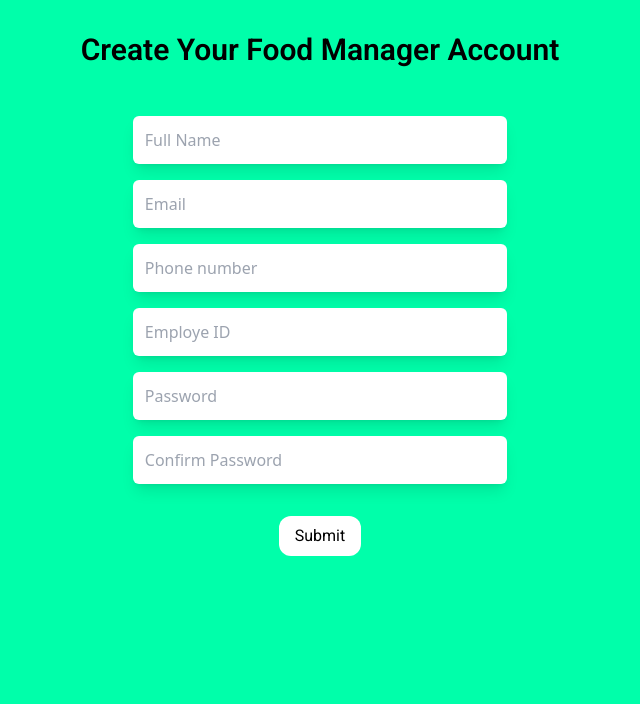
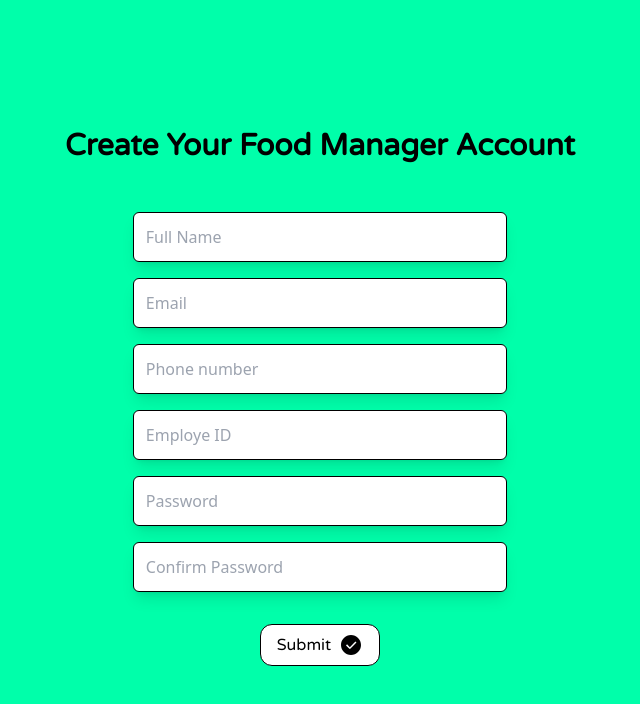
Before and after one commit to Irshad3786/HospitalFoodDelivery, a React (Vite) app in the folder frontend/: page /CreateAccount in a window 1280 px wide. Shown: the top 704 px of the page, without its empty margins (320-960 px from the left). Built offline with nearby package versions, Linux system fonts and the light colour scheme; a web font is replaced by a local one.

Commit message:
create account page upated

```diff
--- a/frontend/src/pages/Management.jsx
+++ b/frontend/src/pages/Management.jsx
@@ -43,24 +43,24 @@ function Management() {
 
 
   return (
-    <div className='w-[100%] h-screen bg-[#00FFAA]'>
+    <div className='w-full min-h-screen bg-[#00FFAA]'>
         <ToastContainer/>
 
-        {!Loader && (<div className='flex justify-center items-center p-8'>
-            <h1 className='font-roboto font-semibold text-3xl '>Create Your Food Manager Account</h1>
+        {!Loader && (<div className='flex justify-center items-center p-8 pt-32 '>
+            <h1 className=' font-bold font-Varela  text-3xl '>Create Your Food Manager Account </h1>
         </div>)}
         {!Loader && (<div>
             <Form onSubmit={ManagerDataSubmit}>
                 <div className='flex flex-col justify-center items-center p-4 gap-4 '>
-                    <input type="text" placeholder='Full Name' className='p-3 rounded-md sm:w-[30%] shadow-lg' value={Name} onChange={(e)=>{setName(e.target.value)}} />
-                    <input type="email" placeholder='Email' className='p-3 rounded-md sm:w-[30%] shadow-lg' value={Email} onChange={(e)=>{setEmail(e.target.value)}} />
-                    <input type="text" placeholder='Phone number' className='p-3 rounded-md sm:w-[30%] shadow-lg' value={PhoneNo} onChange={(e)=>{setPhoneNo(e.target.value)}}/>
-                    <input type="text" placeholder='Employe ID' className='p-3 rounded-md sm:w-[30%] shadow-lg' value={EmpId} onChange={(e)=>{setEmpId(e.target.value)}}/>
-                    <input type="password" placeholder='Password' className='p-3 rounded-md sm:w-[30%] shadow-lg' value={Password} onChange={(e)=>{setPassword(e.target.value)}} />
-                    <input type="password"  placeholder='Confirm Password' className='p-3 rounded-md sm:w-[30%] shadow-lg' value={ConfPassword} onChange={(e)=>{setConfPassword(e.target.value)}}/>
+                    <input type="text" placeholder='Full Name' className=' border border-black p-3 rounded-md sm:w-[30%] shadow-lg' value={Name} onChange={(e)=>{setName(e.target.value)}} />
+                    <input type="email" placeholder='Email' className='border border-black p-3 rounded-md sm:w-[30%] shadow-lg' value={Email} onChange={(e)=>{setEmail(e.target.value)}} />
+                    <input type="text" placeholder='Phone number' className='border border-black p-3 rounded-md sm:w-[30%] shadow-lg' value={PhoneNo} onChange={(e)=>{setPhoneNo(e.target.value)}}/>
+                    <input type="text" placeholder='Employe ID' className='border border-black p-3 rounded-md sm:w-[30%] shadow-lg' value={EmpId} onChange={(e)=>{setEmpId(e.target.value)}}/>
+                    <input type="password" placeholder='Password' className='border border-black p-3 rounded-md sm:w-[30%] shadow-lg' value={Password} onChange={(e)=>{setPassword(e.target.value)}} />
+                    <input type="password"  placeholder='Confirm Password' className='border border-black p-3 rounded-md sm:w-[30%] shadow-lg' value={ConfPassword} onChange={(e)=>{setConfPassword(e.target.value)}}/>
                 </div>
                 <div className='flex justify-center items-center p-4'>
-                    <button className='bg-white px-4 py-2 rounded-xl hover:bg-slate-400 font-roboto'>Submit</button>
+                    <button className='bg-white px-4 py-2 rounded-xl hover:bg-slate-400 font-Varela flex gap-2 justify-center items-center border border-black'>Submit<svg xmlns="http://www.w3.org/2000/svg" width="24" height="24" viewBox="0 0 24 24"><path fill="currentColor" fill-rule="evenodd" d="M12 22C6.477 22 2 17.523 2 12S6.477 2 12 2s10 4.477 10 10s-4.477 10-10 10m-1.177-7.86l-2.765-2.767L7 12.431l3.119 3.121a1 1 0 0 0 1.414 0l5.952-5.95l-1.062-1.062z"/></svg></button>
                 </div>
             </Form>
         </div>)}
--- a/frontend/src/pages/Success.jsx
+++ b/frontend/src/pages/Success.jsx
@@ -50,7 +50,7 @@ function Success() {
         </div>
 
         <div ref={successthree}>
-            <button className='bg-white p-2 shadow-lg rounded-lg px-3 font-roboto hover:bg-gray-500' onClick={()=>{
+            <button className='bg-white p-2 shadow-lg rounded-lg px-3 font-roboto hover:bg-gray-500 border border-black' onClick={()=>{
                 Navigate('/ManagerLogin')
             }}>Proceed to Login</button>
         </div>
```
Also changed, not shown: frontend/src/pages/ManagerLogin.jsx (+6 -6 lines).
